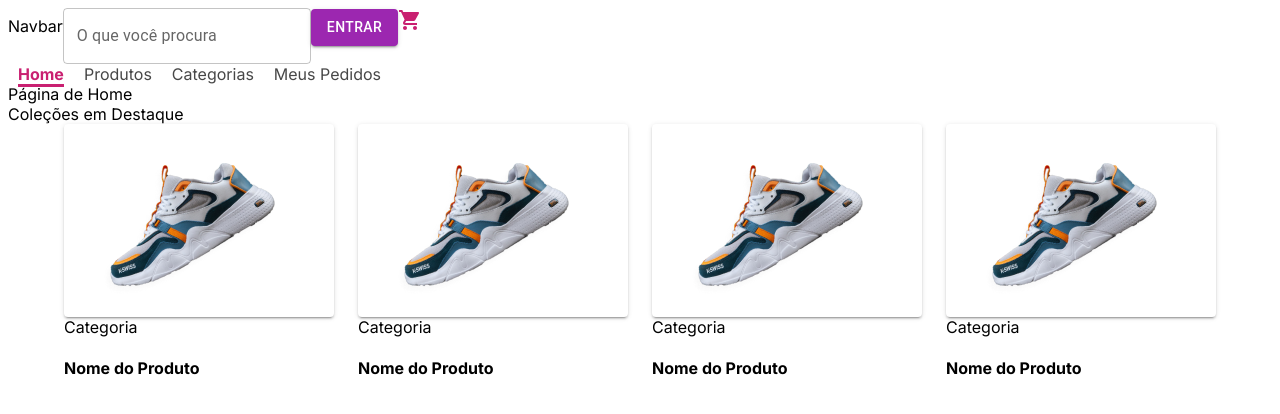
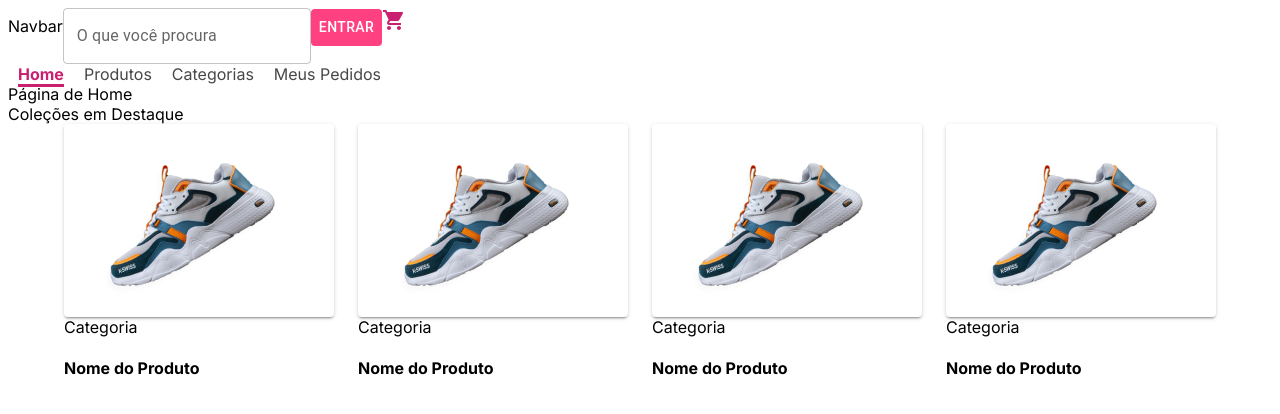
Before and after one commit to maiaaraujo/Digital_Store, a React (Create React App) app in the folder front/: page / in a window 1280 px wide. Shown: the top 414 px of the page. Built offline with nearby package versions, Linux system fonts and the light colour scheme; a web font is replaced by a local one.

Commit message:
cor button

```diff
--- a/front/src/components/Navbar/index.js
+++ b/front/src/components/Navbar/index.js
@@ -1,6 +1,7 @@
 import {Button, TextField} from "@mui/material";
 import {ShoppingCart} from "@mui/icons-material";
-import "./styles.css";
+import { pink } from "@mui/material/colors";
+import "./styles.css"
 
 export default function Navbar() {
     return(
@@ -11,7 +12,7 @@ export default function Navbar() {
 
             <TextField label="O que você procura"/>
 
-            <Button color="secondary" variant="contained">Entrar</Button>
+            <Button sx={{backgroundColor: pink['A200'],color:"white"}}>Entrar</Button>
             <ShoppingCart className="carrinho"/>
 
         </div>
--- a/front/src/pages/Home/index.js
+++ b/front/src/pages/Home/index.js
@@ -18,15 +18,19 @@ export default function Home () {
         <ColecoesDestaque/>
     <Container>
     <Grid container spacing={3}>
+
         <Grid item md={3}>
           <Produto/>
         </Grid>
+
         <Grid item md={3}>
           <Produto/>
         </Grid>
+
         <Grid item md={3}>
           <Produto/>
         </Grid>
+
         <Grid item md={3}>
           <Produto/>
         </Grid>
```
